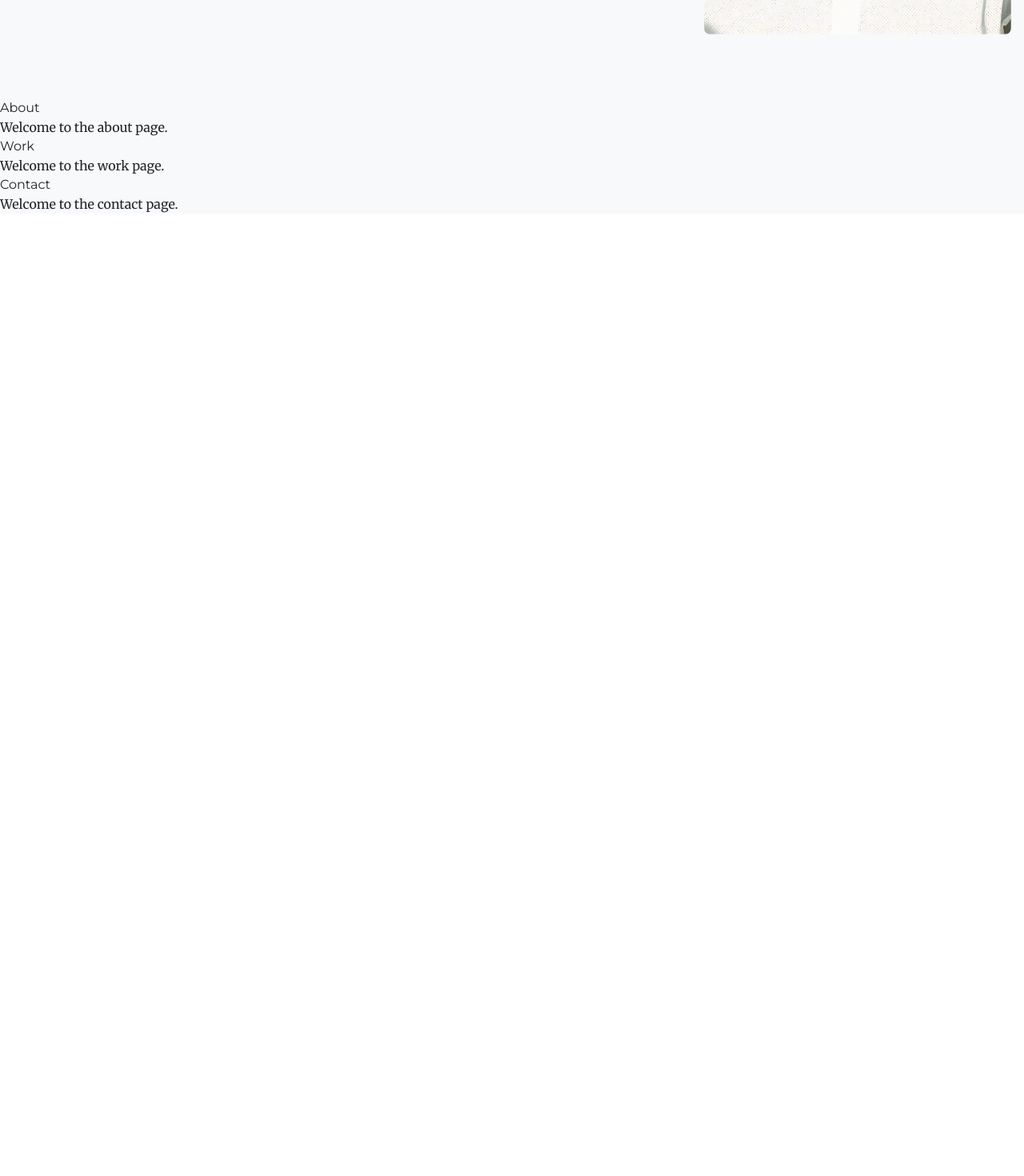
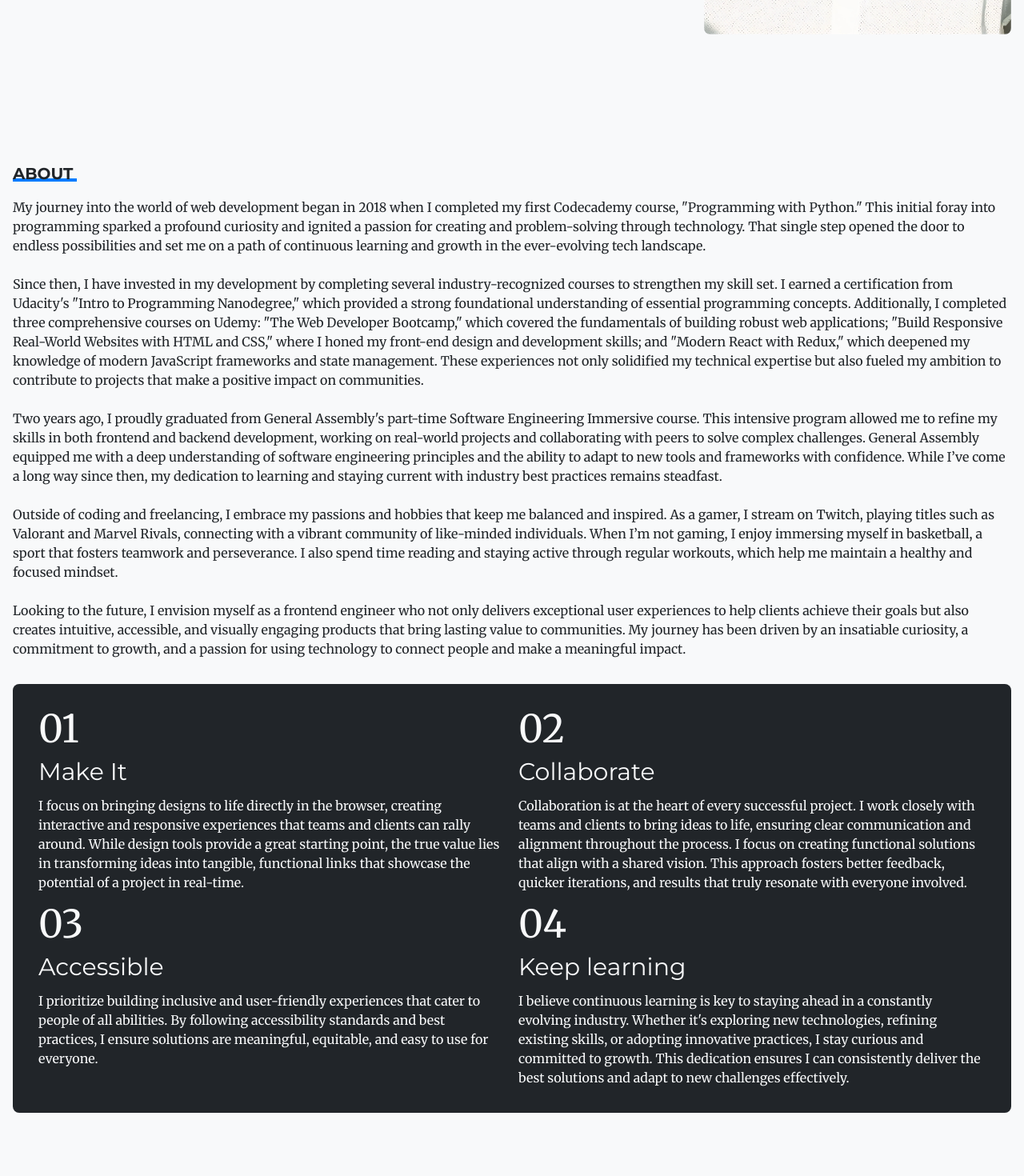
Before and after one commit to dev-rome/v4, a React (Vite) app: page / in a window 1280 px wide. Shown: the part 620-2090 px from the top of the page at 80% size. Before the commit the page ends 887 px from the top, so only its background shows below. Built offline with nearby package versions, Linux system fonts and the light colour scheme.

Commit message:
Update About.tsx
update about.tsx

```diff
--- a/src/pages/About.tsx
+++ b/src/pages/About.tsx
@@ -2,9 +2,136 @@ import React from "react";
 
 export default function About() {
   return (
-    <div>
-      <h2>About</h2>
-      <p>Welcome to the about page.</p>
-    </div>
+    <section id="about" className="py-12 md:py-20">
+      <div className="mx-auto max-w-7xl">
+        <div className="grid grid-cols-4 items-center gap-12 px-4 md:grid-cols-8 lg:grid-cols-12">
+          <div className="col-span-4 md:col-span-8 lg:col-span-12">
+            <h2 className="text-xl font-bold">ABOUT</h2>
+            <span className="-mt-2 block h-1 w-20 bg-accent-light dark:bg-accent-dark"></span>
+            <p className="mt-5">
+              My journey into the world of web development began in 2018 when I
+              completed my first Codecademy course, "Programming with Python."
+              This initial foray into programming sparked a profound curiosity
+              and ignited a passion for creating and problem-solving through
+              technology. That single step opened the door to endless
+              possibilities and set me on a path of continuous learning and
+              growth in the ever-evolving tech landscape.
+            </p>
+            <br />
+            <p>
+              Since then, I have invested in my development by completing
+              several industry-recognized courses to strengthen my skill set. I
+              earned a certification from Udacity's "Intro to Programming
+              Nanodegree," which provided a strong foundational understanding of
+              essential programming concepts. Additionally, I completed three
+              comprehensive courses on Udemy: "The Web Developer Bootcamp,"
+              which covered the fundamentals of building robust web
+              applications; "Build Responsive Real-World Websites with HTML and
+              CSS," where I honed my front-end design and development skills;
+              and "Modern React with Redux," which deepened my knowledge of
+              modern JavaScript frameworks and state management. These
+              experiences not only solidified my technical expertise but also
+              fueled my ambition to contribute to projects that make a positive
+              impact on communities.
+            </p>
+            <br />
+            <p>
+              Two years ago, I proudly graduated from General Assembly's
+              part-time Software Engineering Immersive course. This intensive
+              program allowed me to refine my skills in both frontend and
+              backend development, working on real-world projects and
+              collaborating with peers to solve complex challenges. General
+              Assembly equipped me with a deep understanding of software
+              engineering principles and the ability to adapt to new tools and
+              frameworks with confidence. While I’ve come a long way since then,
+              my dedication to learning and staying current with industry best
+              practices remains steadfast.
+            </p>
+            <br />
+            <p>
+              Outside of coding and freelancing, I embrace my passions and
+              hobbies that keep me balanced and inspired. As a gamer, I stream
+              on Twitch, playing titles such as Valorant and Marvel Rivals,
+              connecting with a vibrant community of like-minded individuals.
+              When I’m not gaming, I enjoy immersing myself in basketball, a
+              sport that fosters teamwork and perseverance. I also spend time
+              reading and staying active through regular workouts, which help me
+              maintain a healthy and focused mindset.
+            </p>
+            <br />
+            <p>
+              Looking to the future, I envision myself as a frontend engineer
+              who not only delivers exceptional user experiences to help clients
+              achieve their goals but also creates intuitive, accessible, and
+              visually engaging products that bring lasting value to
+              communities. My journey has been driven by an insatiable
+              curiosity, a commitment to growth, and a passion for using
+              technology to connect people and make a meaningful impact.
+            </p>
+
+            <div className="mt-8 rounded-lg bg-dark p-8 dark:bg-light">
+              <div className="grid grid-cols-1 gap-4 md:grid-cols-2">
+                <div className="flex flex-col gap-3">
+                  <span className="text-5xl text-light dark:text-dark">01</span>
+                  <h3 className="text-3xl text-light dark:text-dark">
+                    Make It
+                  </h3>
+                  <p className="text-light dark:text-dark">
+                    I focus on bringing designs to life directly in the browser,
+                    creating interactive and responsive experiences that teams
+                    and clients can rally around. While design tools provide a
+                    great starting point, the true value lies in transforming
+                    ideas into tangible, functional links that showcase the
+                    potential of a project in real-time.
+                  </p>
+                </div>
+                <div className="flex flex-col gap-3">
+                  <span className="text-5xl text-light dark:text-dark">02</span>
+                  <h3 className="text-3xl text-light dark:text-dark">
+                    Collaborate
+                  </h3>
+                  <p className="text-light dark:text-dark">
+                    Collaboration is at the heart of every successful project. I
+                    work closely with teams and clients to bring ideas to life,
+                    ensuring clear communication and alignment throughout the
+                    process. I focus on creating functional solutions that align
+                    with a shared vision. This approach fosters better feedback,
+                    quicker iterations, and results that truly resonate with
+                    everyone involved.
+                  </p>
+                </div>
+                <div className="flex flex-col gap-3">
+                  <span className="text-5xl text-light dark:text-dark">03</span>
+                  <h3 className="text-3xl text-light dark:text-dark">
+                    Accessible
+                  </h3>
+                  <p className="text-light dark:text-dark">
+                    I prioritize building inclusive and user-friendly
+                    experiences that cater to people of all abilities. By
+                    following accessibility standards and best practices, I
+                    ensure solutions are meaningful, equitable, and easy to use
+                    for everyone.
+                  </p>
+                </div>
+                <div className="flex flex-col gap-3">
+                  <span className="text-5xl text-light dark:text-dark">04</span>
+                  <h3 className="text-3xl text-light dark:text-dark">
+                    Keep learning
+                  </h3>
+                  <p className="text-light dark:text-dark">
+                    I believe continuous learning is key to staying ahead in a
+                    constantly evolving industry. Whether it's exploring new
+                    technologies, refining existing skills, or adopting
+                    innovative practices, I stay curious and committed to
+                    growth. This dedication ensures I can consistently deliver
+                    the best solutions and adapt to new challenges effectively.
+                  </p>
+                </div>
+              </div>
+            </div>
+          </div>
+        </div>
+      </div>
+    </section>
   );
 }
```
